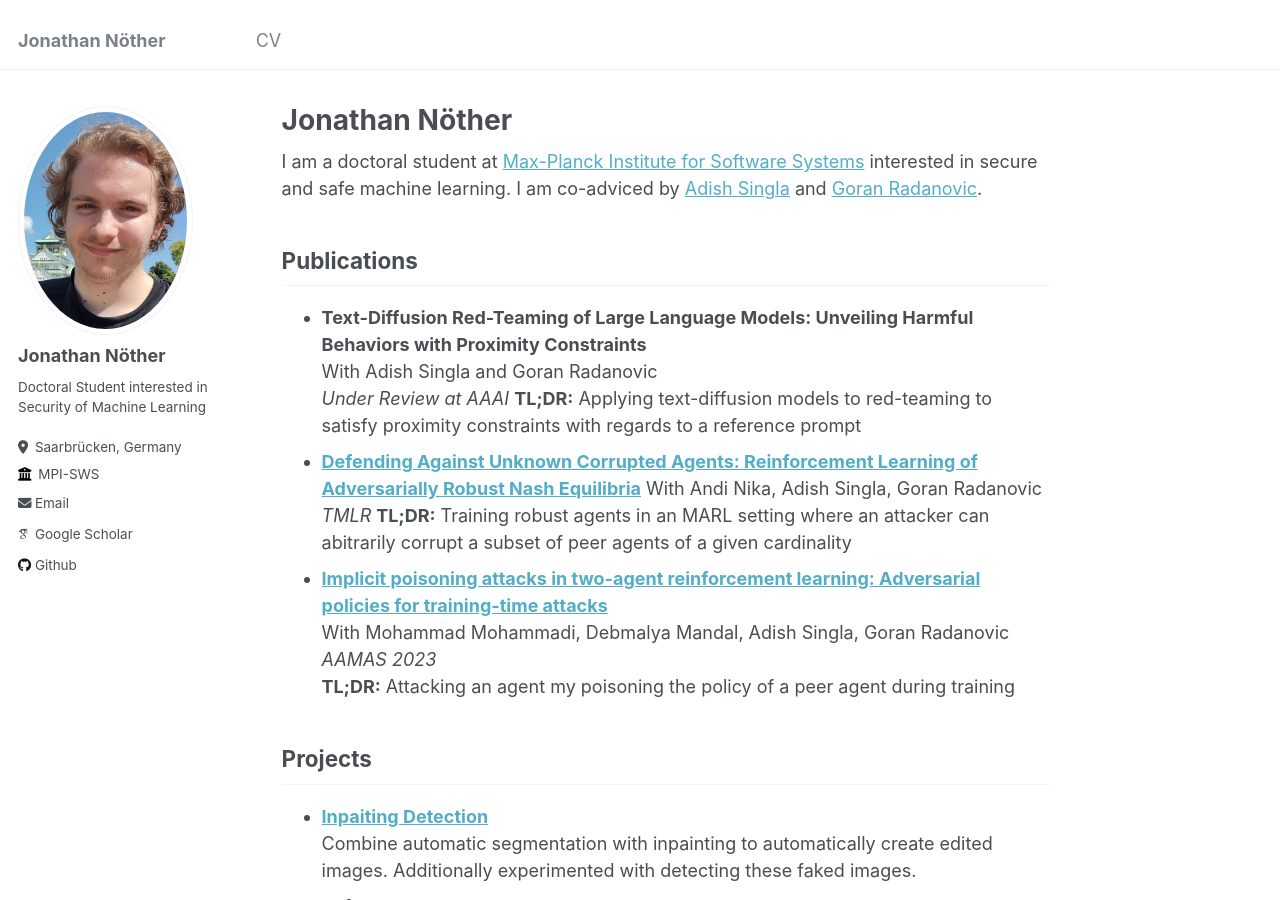
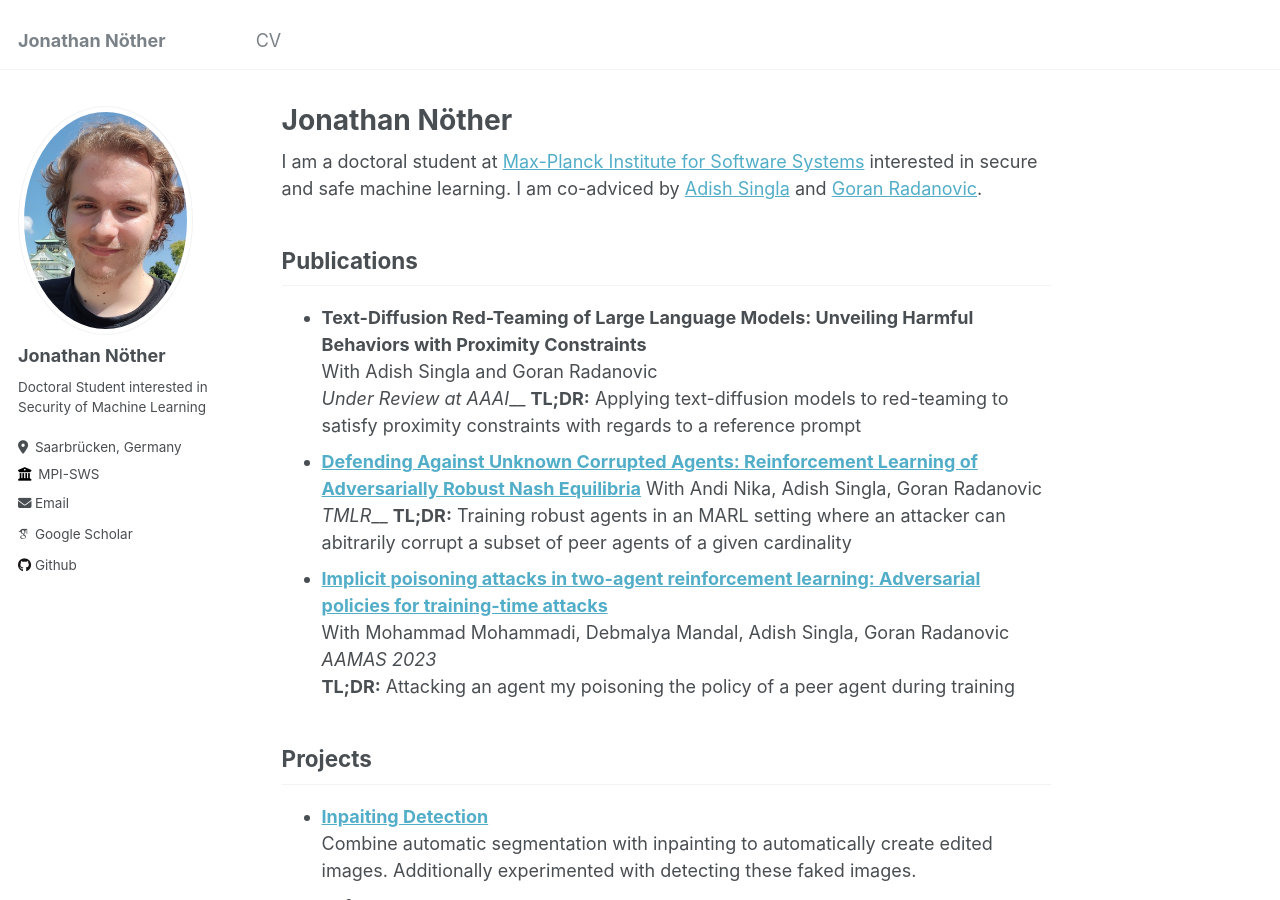
Before and after one commit to JNoether/jnoether.github.io, a Jekyll site: the page built from _pages/about.md, in a window 1280 px wide and 900 px high. Built offline with Jekyll 4.4.1, drawn with Linux system fonts in a browser that asks for light colours; some web fonts are replaced.

Commit message:
Fixed minor error

```diff
--- a/_pages/about.md
+++ b/_pages/about.md
@@ -13,11 +13,11 @@ I am a doctoral student at [Max-Planck Institute for Software Systems](https://w
 - **Text-Diffusion Red-Teaming of Large Language Models:
 Unveiling Harmful Behaviors with Proximity Constraints**
 With Adish Singla and Goran Radanovic
-*Under Review at AAAI*
+*Under Review at AAAI*__
 **TL;DR:** Applying text-diffusion models to red-teaming to satisfy proximity constraints with regards to a reference prompt
 - **[Defending Against Unknown Corrupted Agents: Reinforcement Learning of Adversarially Robust Nash Equilibria](https://openreview.net/pdf?id=62pcoIqovw)**
 With Andi Nika, Adish Singla, Goran Radanovic
-*TMLR*
+*TMLR*__
 **TL;DR:** Training robust agents in an MARL setting where an attacker can abitrarily corrupt a subset of peer agents of a given cardinality
 - **[Implicit poisoning attacks in two-agent reinforcement learning: Adversarial policies for training-time attacks](https://arxiv.org/pdf/2302.13851)**
 With Mohammad Mohammadi, Debmalya Mandal, Adish Singla, Goran Radanovic
```
